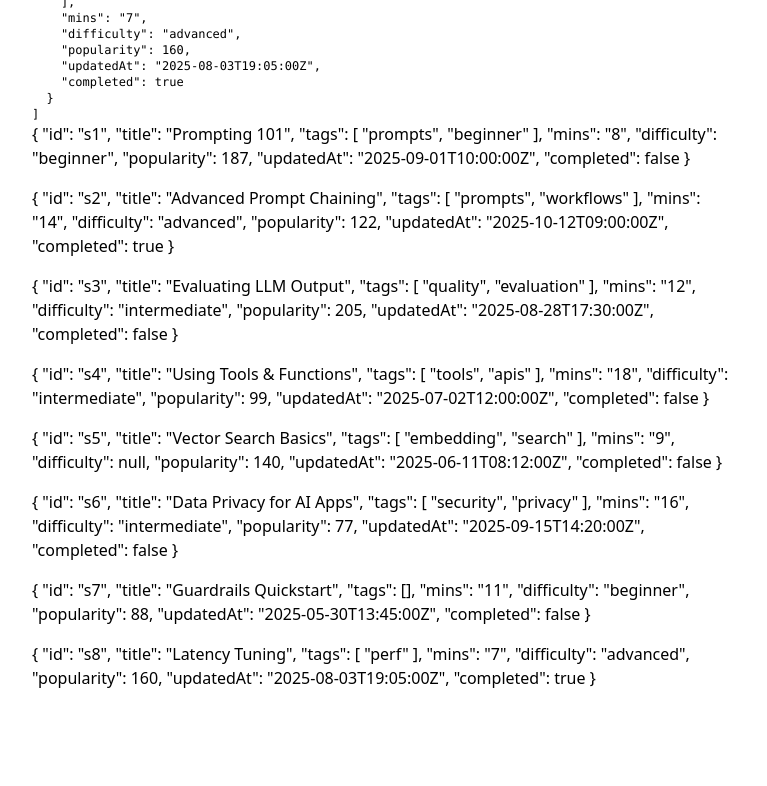
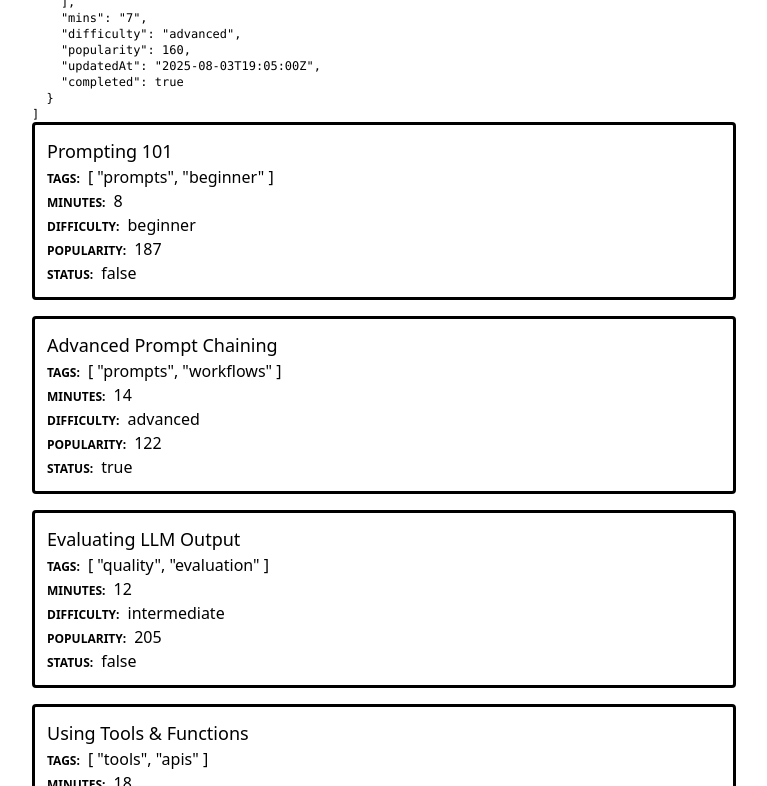
Before and after one commit to jonathanbrincat/pair.technical-assessment, a Vue app: page / in a window 1280 px wide. Shown: the part 1594-2380 px from the top of the page, without its empty margins (256-1023 px from the left). Before the commit the page ends 2284 px from the top, so only its background shows below. Built offline with nearby package versions, Linux system fonts and the light colour scheme; the HTML template or start-up script is replaced by a standard one.

Commit message:
some light styling to the list

```diff
--- a/src/vue/components/SessionItem.vue
+++ b/src/vue/components/SessionItem.vue
@@ -1,9 +1,20 @@
 <script setup lang="ts">
 defineProps<{
-  item: Record<string, string | number>
+  item: Record<string, undefined | string | number | string[]>
 }>()
 </script>
 
 <template>
-  <article>{{ item }}</article>
+  <article class="border-3 rounded-sm p-3" :aria-label="item.title">
+    <h2 class="text-lg">{{ item.title }}</h2>
+    <p><span class="text-xs font-semibold uppercase mr-2">Tags:</span>{{ item.tags }}</p>
+    <p><span class="text-xs font-semibold uppercase mr-2">Minutes:</span>{{ item.mins }}</p>
+    <p>
+      <span class="text-xs font-semibold uppercase mr-2">Difficulty:</span>{{ item.difficulty }}
+    </p>
+    <p>
+      <span class="text-xs font-semibold uppercase mr-2">Popularity:</span>{{ item.popularity }}
+    </p>
+    <p><span class="text-xs font-semibold uppercase mr-2">Status:</span>{{ item.completed }}</p>
+  </article>
 </template>
```
